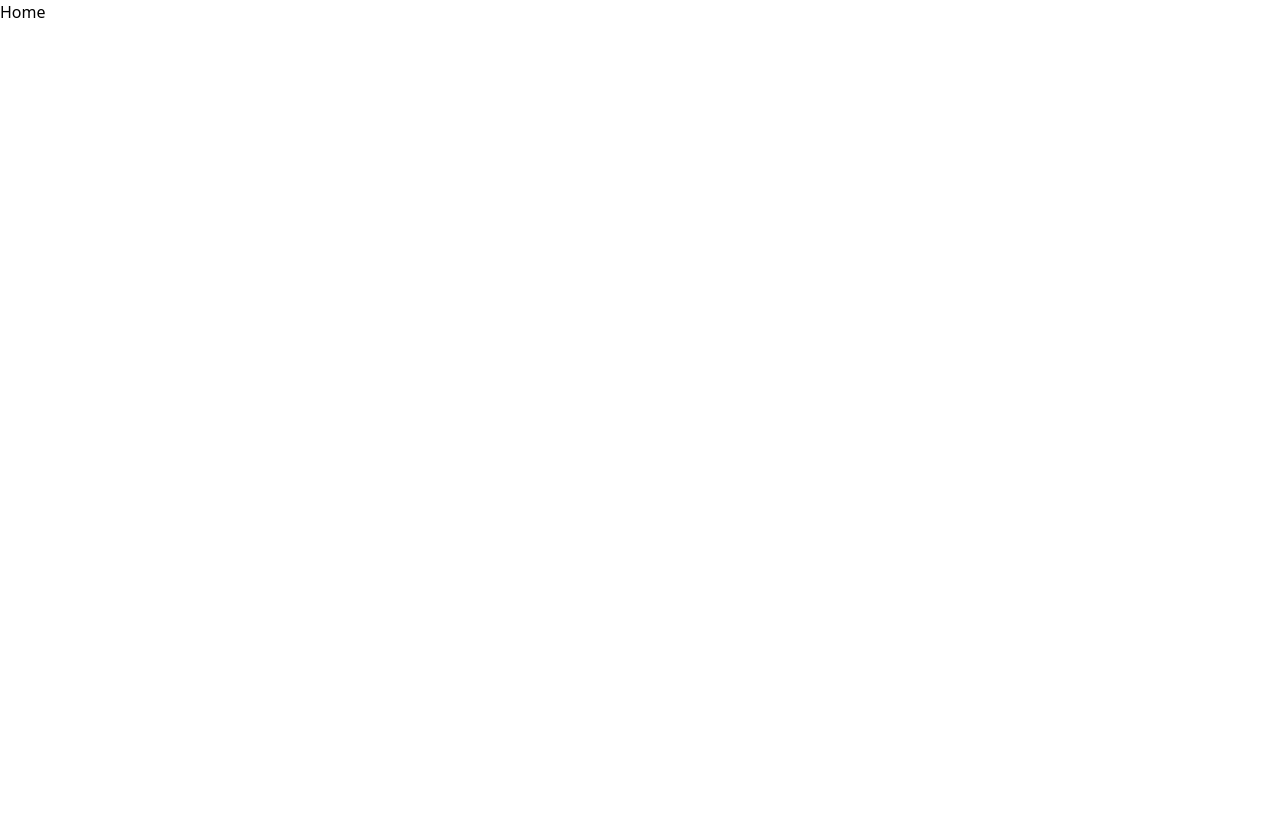
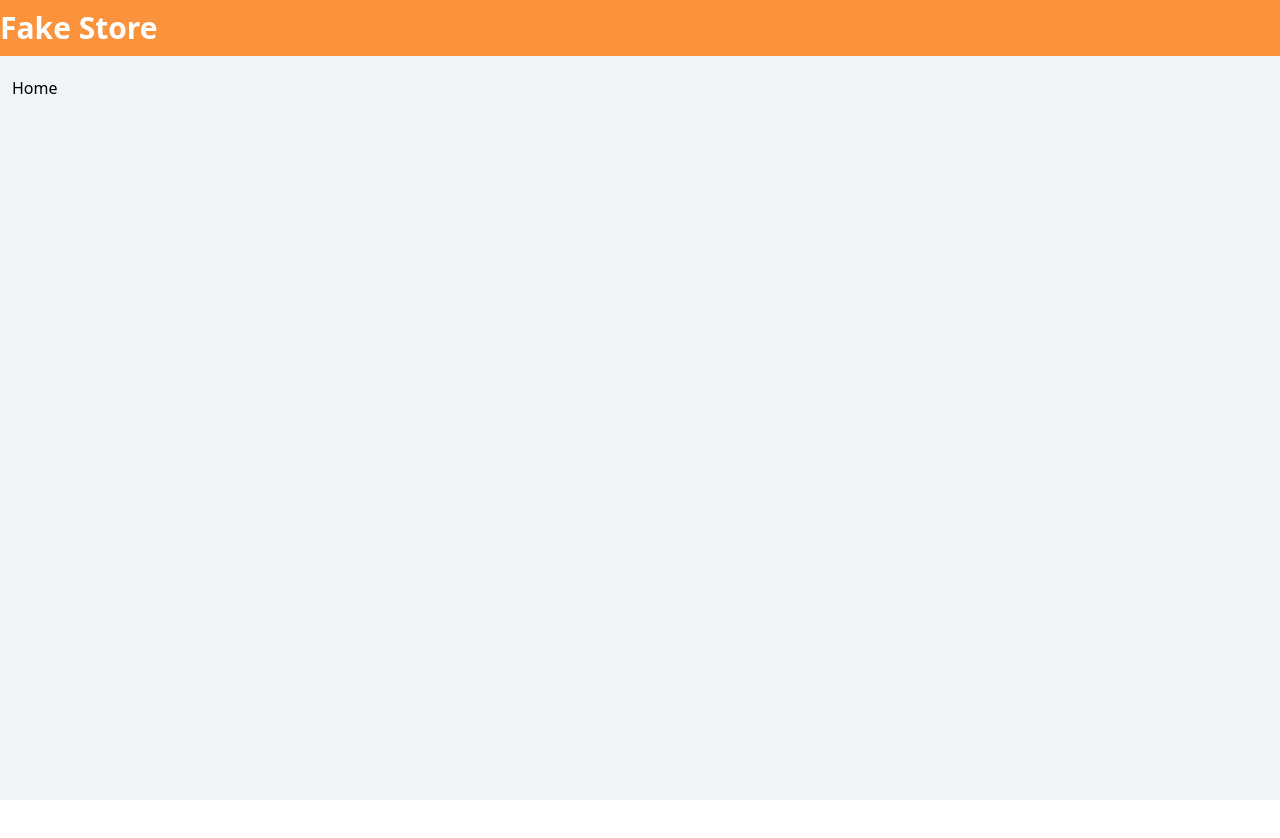
Before and after one commit to LuizAlexandreSilva/fake-store-web, a React (Create React App) app: page / in a window 1280 px wide. Shown: the top 838 px of the page. Before the commit the page ends 800 px from the top, so only its background shows below. Built offline with nearby package versions, Linux system fonts and the light colour scheme.

Commit message:
feat: project layout

```diff
--- a/src/App.tsx
+++ b/src/App.tsx
@@ -1,5 +1,6 @@
 import React from 'react';
 import { Route, Routes, BrowserRouter as Router } from 'react-router-dom';
+import { Layout } from './components/organisms/Layout';
 import { Home } from './components/pages/Home';
 import { NoPageFound } from './components/pages/NoPageFound';
 import { Product } from './components/pages/Product';
@@ -8,8 +9,11 @@ function App() {
   return (
     <Router>
       <Routes>
-        <Route path="/" element={<Home />} />
-        <Route path="/product/:id" element={<Product />} />
+        <Route path="/" element={<Layout />}>
+          <Route path="/" element={<Home />} />
+          <Route path="/product/:id" element={<Product />} />
+        </Route>
+
         <Route path="*" element={<NoPageFound />} />
       </Routes>
     </Router>
--- /dev/null
+++ b/src/components/molecules/Header/Header.tsx
@@ -0,0 +1,13 @@
+import React from 'react';
+
+function Header() {
+  return (
+    <header className="w-screen bg-orange-400 h-14 flex items-center">
+      <div className="container mx-auto">
+        <h2 className="text-3xl text-white font-bold">Fake Store</h2>
+      </div>
+    </header>
+  );
+}
+
+export default Header;
--- /dev/null
+++ b/src/components/molecules/Header/index.tsx
@@ -0,0 +1 @@
+export { default as Header } from './Header';
--- /dev/null
+++ b/src/components/organisms/Layout/Layout.tsx
@@ -0,0 +1,17 @@
+import React from 'react';
+import { Outlet } from 'react-router-dom';
+import { Header } from '../../molecules/Header';
+
+function Layout() {
+  return (
+    <div className="bg-slate-100 h-screen">
+      <Header />
+
+      <div className="container mx-auto mt-5 px-3 h-full">
+        <Outlet />
+      </div>
+    </div>
+  );
+}
+
+export default Layout;
--- /dev/null
+++ b/src/components/organisms/Layout/index.tsx
@@ -0,0 +1 @@
+export { default as Layout } from './Layout';
```
Also changed, not shown: .eslintrc.json.
